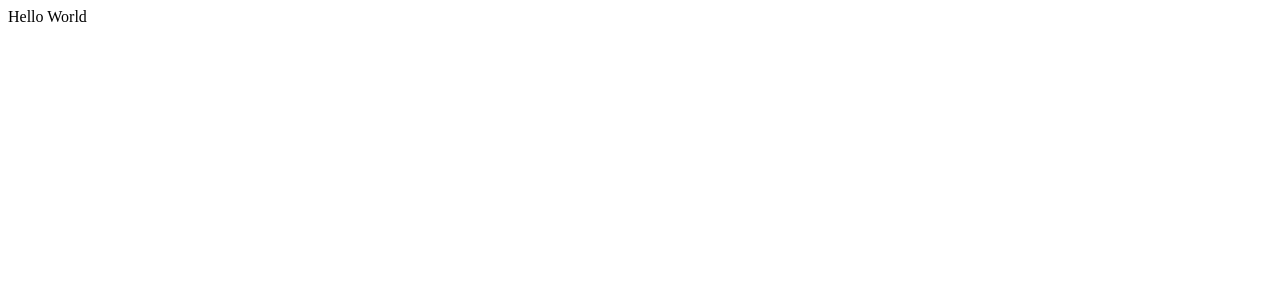
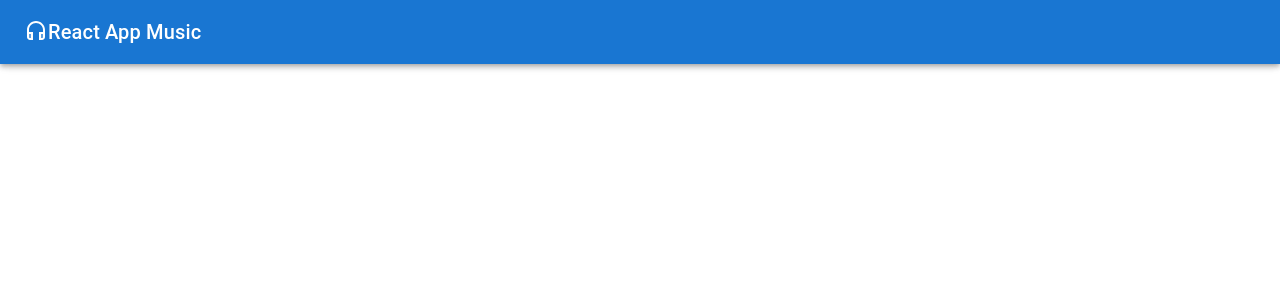
Before and after one commit to Heneros/react-app-music, a React (Create React App) app: page / in a window 1280 px wide. Shown: the top 300 px of the page. Built offline with nearby package versions, Linux system fonts and the light colour scheme.

Commit message:
created new components and connected material-ui

```diff
--- a/package.json
+++ b/package.json
@@ -3,6 +3,10 @@
   "version": "0.1.0",
   "private": true,
   "dependencies": {
+    "@emotion/react": "^11.10.0",
+    "@emotion/styled": "^11.10.0",
+    "@mui/icons-material": "^5.8.4",
+    "@mui/material": "^5.10.1",
     "@testing-library/jest-dom": "^5.16.5",
     "@testing-library/react": "^13.3.0",
     "@testing-library/user-event": "^13.5.0",
--- a/src/App.js
+++ b/src/App.js
@@ -1,11 +1,26 @@
-
+import React from "react";
+import Header from './components/Header';
+import AddSong from './components/AddSong';
+import SongList from './components/SongList';
+import SongPlayer from './components/SongPlayer';
+import { Grid } from '@mui/material';
 
 function App() {
   return (
-    <div className="App">
-      Hello World
-    </div>
+    <>
+      <Header />
+      <Grid container spacing={3}>
+        <Grid item xs={12} md={7}>
+          <AddSong />
+          <SongList />
+        </Grid>
+        <Grid item xs={12} md={5}>
+          <SongPlayer />
+        </Grid>
+      </Grid>
+    </>
   );
 }
 
+
 export default App;
--- /dev/null
+++ b/src/components/AddSong.js
@@ -0,0 +1,7 @@
+import React from 'react';
+
+function AddSong() {
+    return <div>AddSong</div>
+}
+
+export default AddSong;
--- /dev/null
+++ b/src/components/Header.js
@@ -0,0 +1,18 @@
+import React from 'react';
+import { Grid, AppBar, Toolbar, Typography } from '@mui/material';
+import { HeadsetTwoTone } from '@mui/icons-material';
+
+function Header() {
+    return (
+        <AppBar>
+            <Toolbar>
+                <HeadsetTwoTone />
+                <Typography variant="h6" component="h1">
+                    React App Music
+                </Typography>
+            </Toolbar>
+        </AppBar>
+    )
+}
+
+export default Header;
--- /dev/null
+++ b/src/components/QueuedSongList.js
@@ -0,0 +1,7 @@
+import React from 'react';
+
+function QueuedSongList() {
+    return <div>QueuedSongList</div>
+}
+
+export default QueuedSongList;
--- /dev/null
+++ b/src/components/SongList.js
@@ -0,0 +1,7 @@
+import React from 'react';
+
+function SongList() {
+    return <div>SongList</div>
+}
+
+export default SongList;
--- /dev/null
+++ b/src/components/SongPlayer.js
@@ -0,0 +1,11 @@
+import React from 'react';
+import QueuedSongList from './QueuedSongList';
+
+
+function SongPlayer() {
+    return <div>SongPlayer
+        <QueuedSongList />
+    </div>
+}
+
+export default SongPlayer;
```
Also changed, not shown: 1 other file (tests, documents, lock files or other folders).
